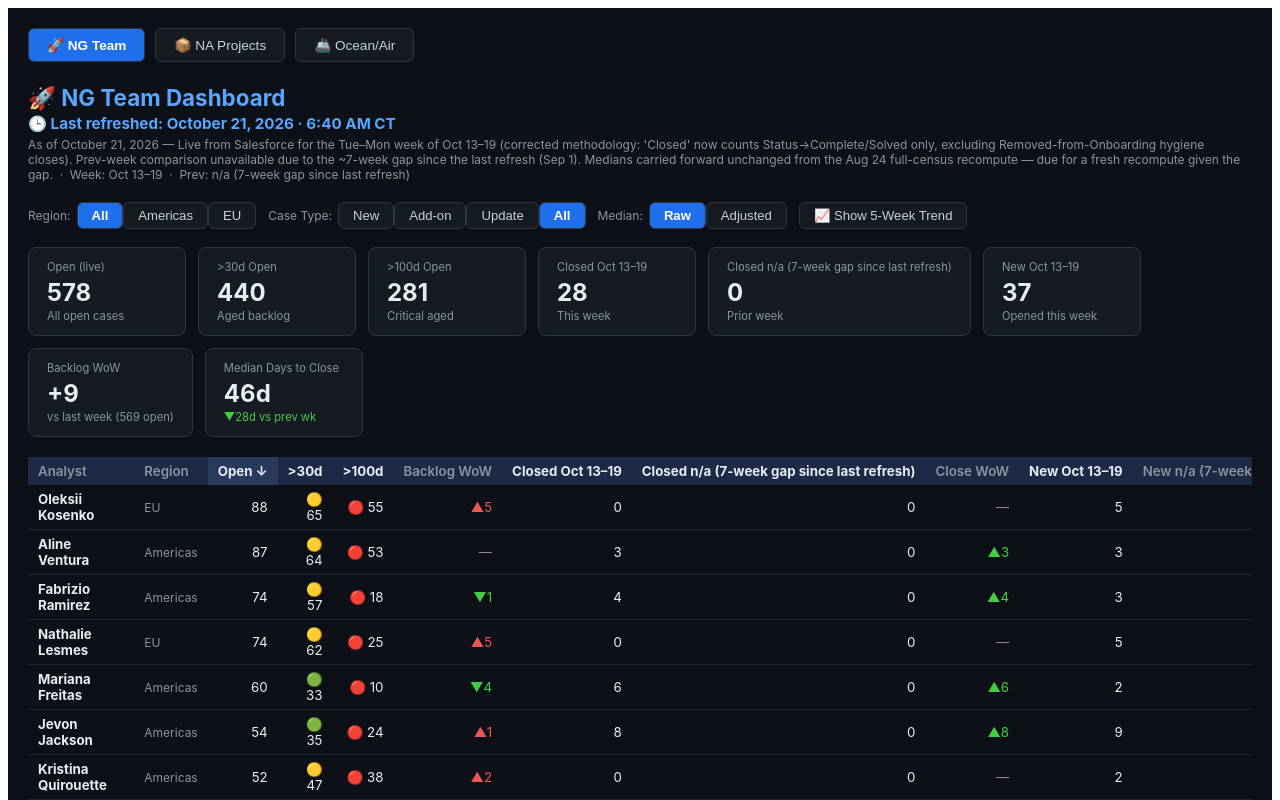
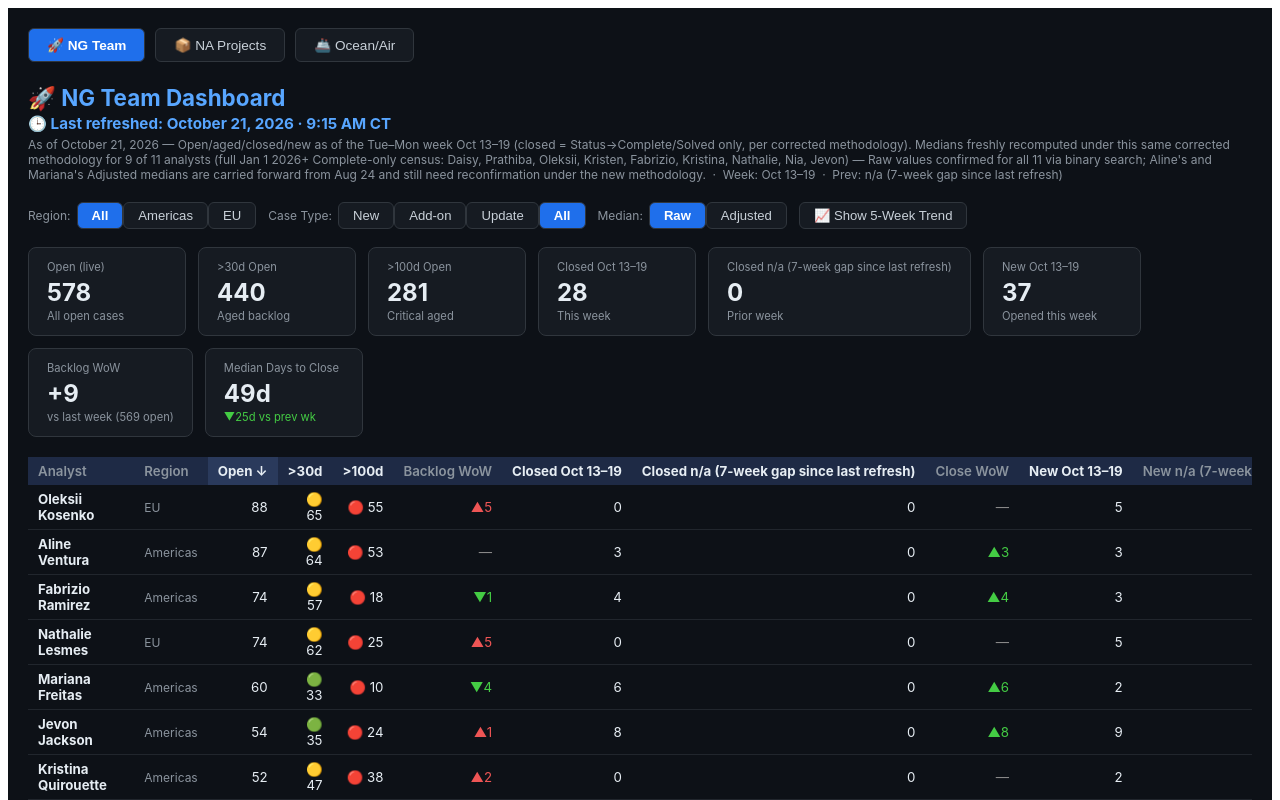
Before and after one commit to The-Vickerman/ng-dashboard, a React (Vite) app: page / in a window 1280 px wide. Shown: the top 800 px of the page. Built offline with nearby package versions, Linux system fonts and the light colour scheme; the HTML template or start-up script is replaced by a standard one.

Commit message:
Median recompute Oct 21: corrected Status=Complete-only methodology, 9/11 analysts confirmed Raw+Adjusted, all 11 Raw confirmed via binary search

```diff
--- a/src/NGTeam.jsx
+++ b/src/NGTeam.jsx
@@ -1,7 +1,7 @@
 import { useState, useMemo } from "react";
 
-const LAST_REFRESHED = "October 21, 2026 · 6:40 AM CT";
-const AS_OF     = "October 21, 2026 — Live from Salesforce for the Tue–Mon week of Oct 13–19 (corrected methodology: 'Closed' now counts Status→Complete/Solved only, excluding Removed-from-Onboarding hygiene closes). Prev-week comparison unavailable due to the ~7-week gap since the last refresh (Sep 1). Medians carried forward unchanged from the Aug 24 full-census recompute — due for a fresh recompute given the gap.";
+const LAST_REFRESHED = "October 21, 2026 · 9:15 AM CT";
+const AS_OF     = "October 21, 2026 — Open/aged/closed/new as of the Tue–Mon week Oct 13–19 (closed = Status→Complete/Solved only, per corrected methodology). Medians freshly recomputed under this same corrected methodology for 9 of 11 analysts (full Jan 1 2026+ Complete-only census: Daisy, Prathiba, Oleksii, Kristen, Fabrizio, Kristina, Nathalie, Nia, Jevon) — Raw values confirmed for all 11 via binary search; Aline's and Mariana's Adjusted medians are carried forward from Aug 24 and still need reconfirmation under the new methodology.";
 const THIS_WEEK = "Oct 13–19";
 const PREV_WEEK = "n/a (7-week gap since last refresh)";
 
@@ -19,21 +19,21 @@ const TEAM = [
     a100:{new:25,addon:27,update:0,all:53}, cl7:{new:1,addon:1,update:1,all:3},
     cp7:{new:0,addon:0,update:0,all:0}, n7:{new:0,addon:0,update:0,all:3},
     np7:{new:0,addon:0,update:0,all:0}, openp7:87,
-    median:{new:67,addon:62,update:24,all:34}, medianAdj:{new:46,addon:34,update:23,all:29},
+    median:{new:67,addon:62,update:24,all:40}, medianAdj:{new:46,addon:34,update:23,all:29},
     medianTrend:[34,34,34,34,34] },
   { name:"Daisy Marquez", region:"Americas",
     open:{new:8,addon:7,update:18,all:43}, a30:{new:8,addon:7,update:18,all:43},
     a100:{new:7,addon:5,update:18,all:39}, cl7:{new:0,addon:0,update:0,all:0},
     cp7:{new:0,addon:0,update:0,all:0}, n7:{new:0,addon:0,update:0,all:0},
     np7:{new:0,addon:0,update:0,all:0}, openp7:43,
-    median:{new:93,addon:52,update:137,all:94}, medianAdj:{new:46,addon:52,update:137,all:74},
+    median:{new:93,addon:52,update:137,all:48}, medianAdj:{new:46,addon:52,update:137,all:48},
     medianTrend:[94,94,94,94,94] },
   { name:"Jevon Jackson", region:"Americas",
     open:{new:17,addon:25,update:11,all:54}, a30:{new:11,addon:20,update:3,all:35},
     a100:{new:10,addon:12,update:1,all:24}, cl7:{new:4,addon:3,update:0,all:8},
     cp7:{new:0,addon:0,update:0,all:0}, n7:{new:4,addon:3,update:2,all:9},
     np7:{new:0,addon:0,update:0,all:0}, openp7:53,
-    median:{new:66,addon:48,update:41,all:46}, medianAdj:{new:44,addon:33,update:29,all:34},
+    median:{new:66,addon:48,update:41,all:49}, medianAdj:{new:44,addon:33,update:29,all:43},
     medianTrend:[46,46,46,46,46] },
   { name:"Kristen Whitman", region:"Americas",
     open:{new:2,addon:4,update:3,all:9}, a30:{new:2,addon:4,update:3,all:9},
@@ -47,49 +47,49 @@ const TEAM = [
     a100:{new:22,addon:3,update:0,all:38}, cl7:{new:0,addon:0,update:0,all:0},
     cp7:{new:0,addon:0,update:0,all:0}, n7:{new:2,addon:0,update:0,all:2},
     np7:{new:0,addon:0,update:0,all:0}, openp7:50,
-    median:{new:89,addon:58,update:53,all:68}, medianAdj:{new:89,addon:35,update:53,all:63},
+    median:{new:89,addon:58,update:53,all:70}, medianAdj:{new:89,addon:35,update:53,all:69},
     medianTrend:[68,68,68,68,68] },
   { name:"Mariana Freitas", region:"Americas",
     open:{new:24,addon:18,update:16,all:60}, a30:{new:16,addon:10,update:7,all:33},
     a100:{new:5,addon:3,update:2,all:10}, cl7:{new:1,addon:3,update:2,all:6},
     cp7:{new:0,addon:0,update:0,all:0}, n7:{new:0,addon:0,update:2,all:2},
     np7:{new:0,addon:0,update:0,all:0}, openp7:64,
-    median:{new:51,addon:44,update:31,all:40}, medianAdj:{new:35,addon:41,update:29,all:34},
+    median:{new:51,addon:44,update:31,all:44}, medianAdj:{new:35,addon:41,update:29,all:34},
     medianTrend:[40,40,40,40,40] },
   { name:"Nia Gillenwater", region:"Americas",
     open:{new:11,addon:12,update:4,all:29}, a30:{new:4,addon:11,update:2,all:17},
     a100:{new:4,addon:11,update:1,all:16}, cl7:{new:0,addon:2,update:2,all:4},
     cp7:{new:0,addon:0,update:0,all:0}, n7:{new:6,addon:0,update:1,all:8},
     np7:{new:0,addon:0,update:0,all:0}, openp7:25,
-    median:{new:84,addon:62,update:27,all:47}, medianAdj:{new:80,addon:48,update:26,all:29},
+    median:{new:84,addon:62,update:27,all:62}, medianAdj:{new:80,addon:48,update:26,all:44},
     medianTrend:[47,47,47,47,47] },
   { name:"Fabrizio Ramirez", region:"Americas",
     open:{new:10,addon:17,update:40,all:74}, a30:{new:7,addon:14,update:29,all:57},
     a100:{new:4,addon:2,update:7,all:18}, cl7:{new:1,addon:0,update:2,all:4},
     cp7:{new:0,addon:0,update:0,all:0}, n7:{new:1,addon:0,update:2,all:3},
     np7:{new:0,addon:0,update:0,all:0}, openp7:75,
-    median:{new:52,addon:41,update:36,all:38}, medianAdj:{new:46,addon:40,update:30,all:36},
+    median:{new:52,addon:41,update:36,all:44}, medianAdj:{new:46,addon:40,update:30,all:42},
     medianTrend:[38,38,38,38,38] },
   { name:"Nathalie Lesmes", region:"EU",
     open:{new:15,addon:32,update:6,all:74}, a30:{new:12,addon:29,update:2,all:62},
     a100:{new:5,addon:17,update:2,all:25}, cl7:{new:0,addon:0,update:0,all:0},
     cp7:{new:0,addon:0,update:0,all:0}, n7:{new:1,addon:0,update:4,all:5},
     np7:{new:0,addon:0,update:0,all:0}, openp7:69,
-    median:{new:54,addon:100,update:44,all:50}, medianAdj:{new:42,addon:78,update:30,all:44},
+    median:{new:54,addon:100,update:44,all:57}, medianAdj:{new:42,addon:78,update:30,all:55},
     medianTrend:[50,50,50,50,50] },
   { name:"Oleksii Kosenko", region:"EU",
     open:{new:26,addon:31,update:14,all:88}, a30:{new:21,addon:25,update:13,all:65},
     a100:{new:17,addon:22,update:11,all:55}, cl7:{new:0,addon:0,update:0,all:0},
     cp7:{new:0,addon:0,update:0,all:0}, n7:{new:0,addon:3,update:0,all:5},
     np7:{new:0,addon:0,update:0,all:0}, openp7:83,
-    median:{new:160,addon:65,update:1,all:72}, medianAdj:{new:109,addon:54,update:1,all:62},
+    median:{new:160,addon:65,update:1,all:94}, medianAdj:{new:109,addon:54,update:1,all:94},
     medianTrend:[72,72,72,72,72] },
   { name:"Prathiba Seetharaman", region:"EU",
     open:{new:0,addon:0,update:0,all:8}, a30:{new:0,addon:0,update:0,all:8},
     a100:{new:0,addon:0,update:0,all:0}, cl7:{new:0,addon:1,update:0,all:3},
     cp7:{new:0,addon:0,update:0,all:0}, n7:{new:0,addon:0,update:0,all:0},
     np7:{new:0,addon:0,update:0,all:0}, openp7:11,
-    median:{new:0,addon:70,update:18,all:34}, medianAdj:{new:0,addon:62,update:18,all:34},
+    median:{new:0,addon:70,update:18,all:74}, medianAdj:{new:0,addon:62,update:18,all:74},
     medianTrend:[34,34,34,34,34] },
 ];
 
```
